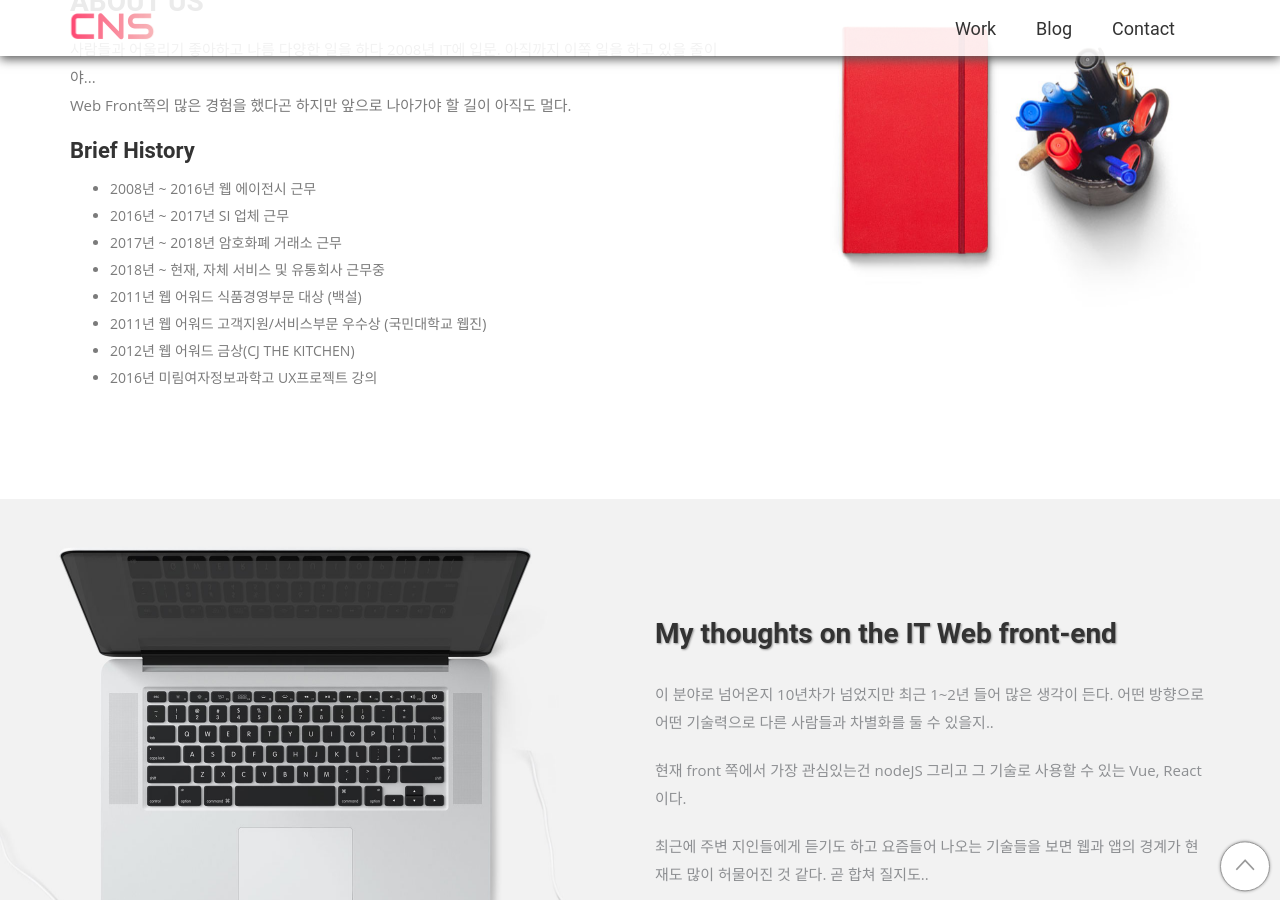
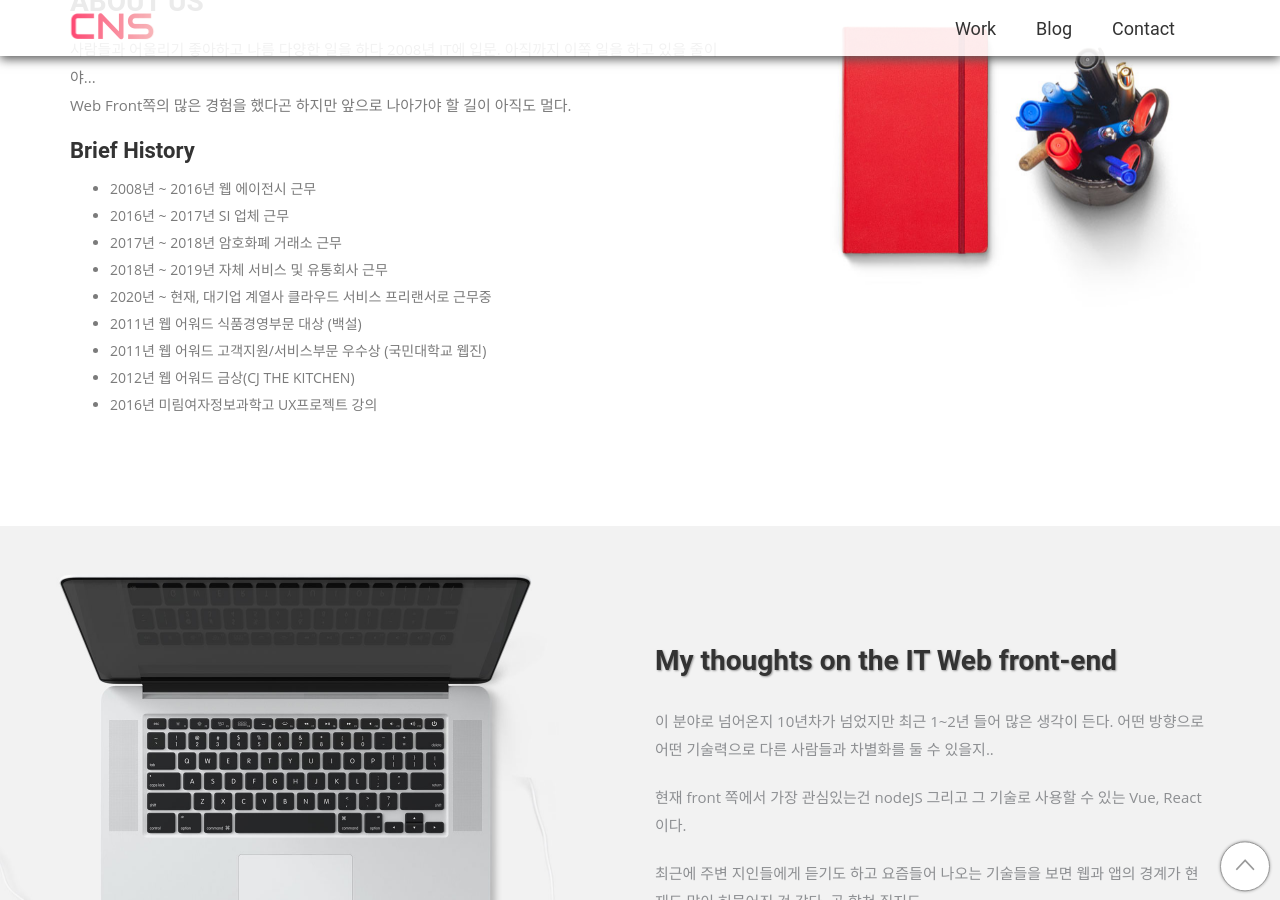
Before and after one commit to ldc84/.github.io, a Jekyll site: the page built from index.html, in a window 1280 px wide and 900 px high, scrolled down 727 px. Built offline with Jekyll 4.4.1, drawn with Linux system fonts in a browser that asks for light colours; some web fonts are replaced.

Commit message:
정보 업데이트

```diff
--- a/index.html
+++ b/index.html
@@ -34,7 +34,8 @@ permalink: /
 						<li>2008년 ~ 2016년 웹 에이전시 근무</li>
 						<li>2016년 ~ 2017년 SI 업체 근무</li>
 						<li>2017년 ~ 2018년 암호화폐 거래소 근무</li>
-						<li>2018년 ~ 현재, 자체 서비스 및 유통회사 근무중</li>
+						<li>2018년 ~ 2019년 자체 서비스 및 유통회사 근무</li>
+						<li>2020년 ~ 현재, 대기업 계열사 클라우드 서비스 프리랜서로 근무중</li>
 						<li>2011년 웹 어워드 식품경영부문 대상 (백설)</li>
 						<li>2011년 웹 어워드 고객지원/서비스부문 우수상 (국민대학교 웹진)</li>
 						<li>2012년 웹 어워드 금상(CJ THE KITCHEN)</li>
```
